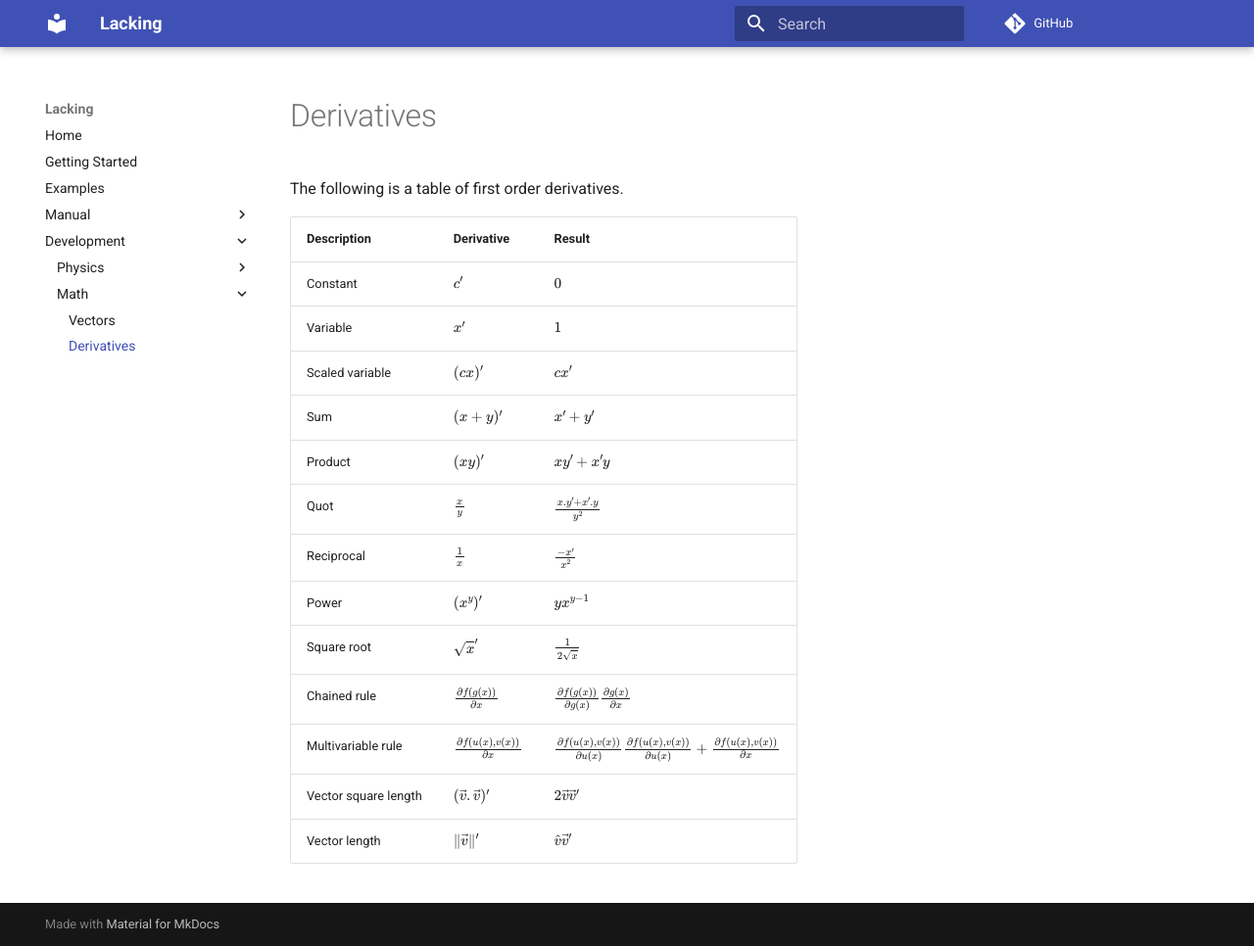
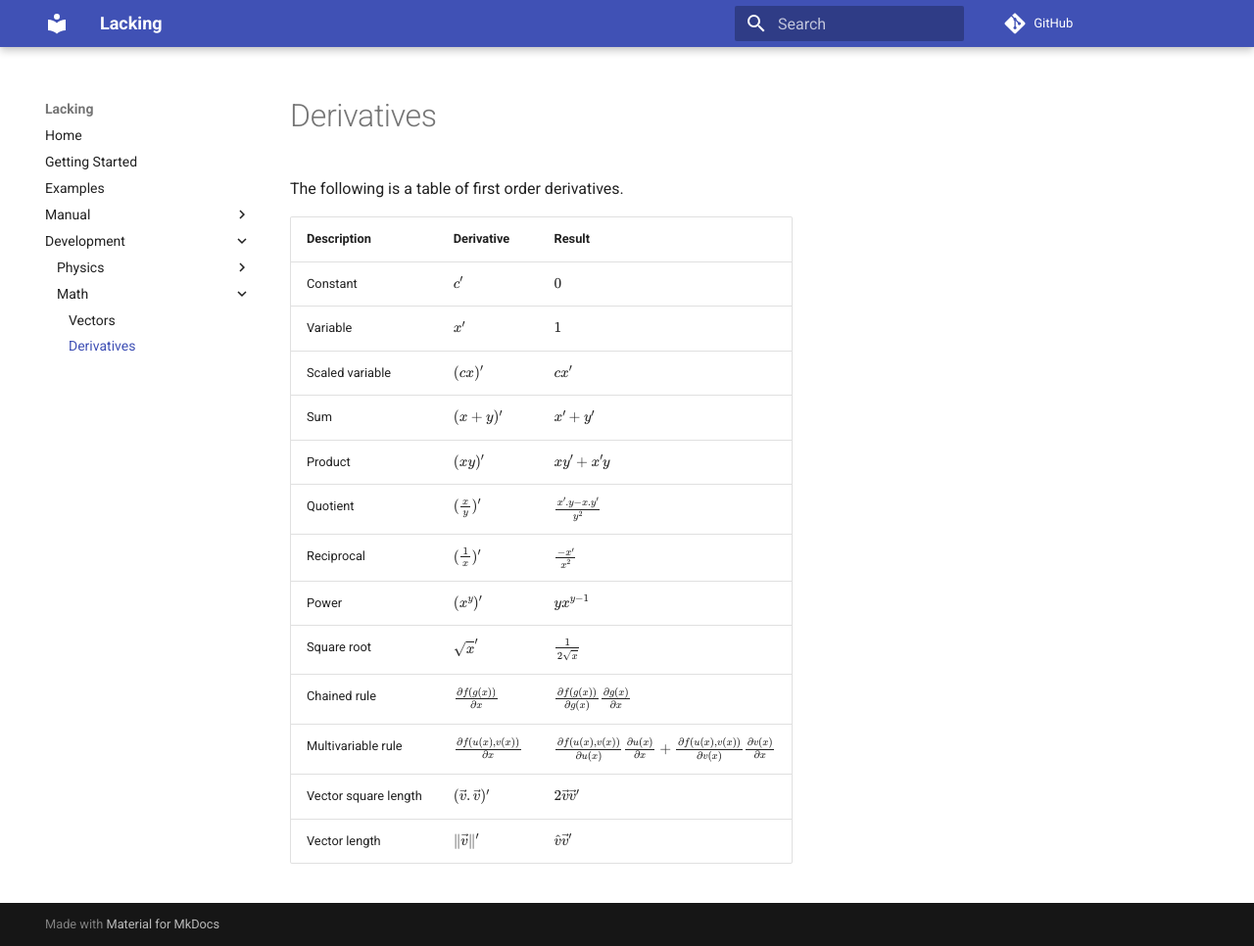
Before and after one commit to mokiat/lacking, an MkDocs documentation site: the page built from docs/development/math/derivatives.md, in a window 1280 px wide and 966 px high. Shown: the whole window at 98% size. Built offline with MkDocs 1.6.1 and Material for MkDocs 9.7.7, drawn with Linux system fonts in a browser that asks for light colours; comment, search, counter and statistics services are not loaded.

Commit message:
docs: fix issues with derivatives table

```diff
--- a/docs/development/math/derivatives.md
+++ b/docs/development/math/derivatives.md
@@ -9,11 +9,11 @@ The following is a table of first order derivatives.
 | Scaled variable | $(cx)'$ | $cx'$ |
 | Sum | $(x+y)'$ | $x' + y'$ |
 | Product | $(xy)'$ | $xy'+x'y$ |
-| Quot | $\frac{x}{y}$ | $\frac{x.y'+x'.y}{y^2}$ |
-| Reciprocal | $\frac{1}{x}$ | $\frac{-x'}{x^2}$ |
+| Quotient | $(\frac{x}{y})'$ | $\frac{x'.y-x.y'}{y^2}$ |
+| Reciprocal | $(\frac{1}{x})'$ | $\frac{-x'}{x^2}$ |
 | Power | $(x^y)'$ | $yx^{y-1}$ |
 | Square root | $\sqrt{x}'$ | $\frac{1}{2\sqrt{x}}$ |
 | Chained rule | $\frac{\partial f(g(x))}{\partial x}$ | $\frac{\partial f(g(x))}{\partial g(x)} \frac{\partial g(x)}{\partial x}$ |
-| Multivariable rule | $\frac{\partial f(u(x), v(x))}{\partial x}$ | $\frac{\partial f(u(x), v(x))}{\partial u(x)}\frac{\partial f(u(x), v(x))}{\partial u(x)} + \frac{\partial f(u(x), v(x))}{\partial x}$ |
+| Multivariable rule | $\frac{\partial f(u(x), v(x))}{\partial x}$ | $\frac{\partial f(u(x), v(x))}{\partial u(x)}\frac{\partial u(x)}{\partial x} + \frac{\partial f(u(x), v(x))}{\partial v(x)}\frac{\partial v(x)}{\partial x}$ |
 | Vector square length | $(\vec{v}.\vec{v})'$ | $2\vec{v}\vec{v}'$ |
 | Vector length | $\|\vec{v}\|'$ | $\hat{v}\vec{v}'$ |
```
